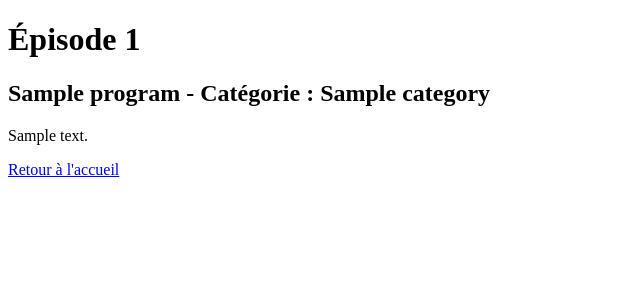
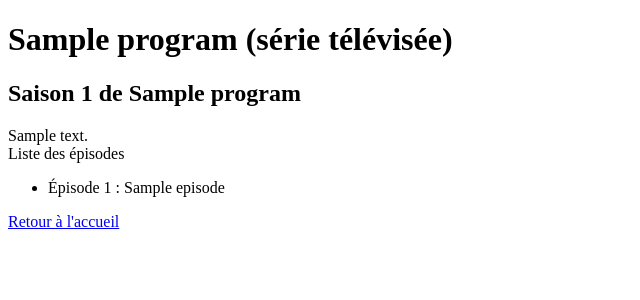
Before and after one commit to dave-grenier/wild-series, a Symfony app: template templates/wild/episode.html.twig in a window 1280 px wide. Shown: the part 114-414 px from the top of the page, without its empty margins (0-640 px from the left). Run offline with Twig, Linux system fonts and the light colour scheme; the template is opened without the code that fills it: most values are stand-ins (such as "Sample title", 1, 10 or a date in 2020); some libraries are stand-ins or nearby versions.

Commit message:
param conver

```diff
--- a/templates/wild/episode.html.twig
+++ b/templates/wild/episode.html.twig
@@ -1,16 +1,26 @@
+
 {% extends 'base.html.twig' %}
-
-{% block title %}Épisode de la saison{% endblock %}
+{% block title %}Saison {{ season.number }} de {{ program.title }}{% endblock %}
 
 {% block body %}
-    <h1>Épisode {{ season.number }} </h1>
-
-        <div>
-            <h2> {{ program.title }} - Catégorie : {{ program.category.name }}</h2>
-            <p>{{ program.summary }}</p>
-        </div>
-
-    <a href="{{ path('app_index') }}">
+    <h1>{{ program.title }} (série télévisée)</h1>
+    <div>
+        <h2>Saison {{ season.number }} de {{ program.title }}</h2>
+        {{ season.description | raw }}
+    </div>
+    <div class="episode-box title-box">
+        <span>Liste des épisodes</span>
+        <ul>
+            {% for episode in episodes %}
+                <li>
+                    <span>Épisode {{  episode.number }} : {{  episode.title }}</span>
+                </li>
+            {% else %}
+                Aucune série trouvée.
+            {% endfor %}
+        </ul>
+    </div>
+    <a href="{{ path('wild_index') }}">
         Retour à l'accueil
     </a>
 {% endblock %}
```
Also changed, not shown: src/Controller/WildController.php (+8 -10 lines).
